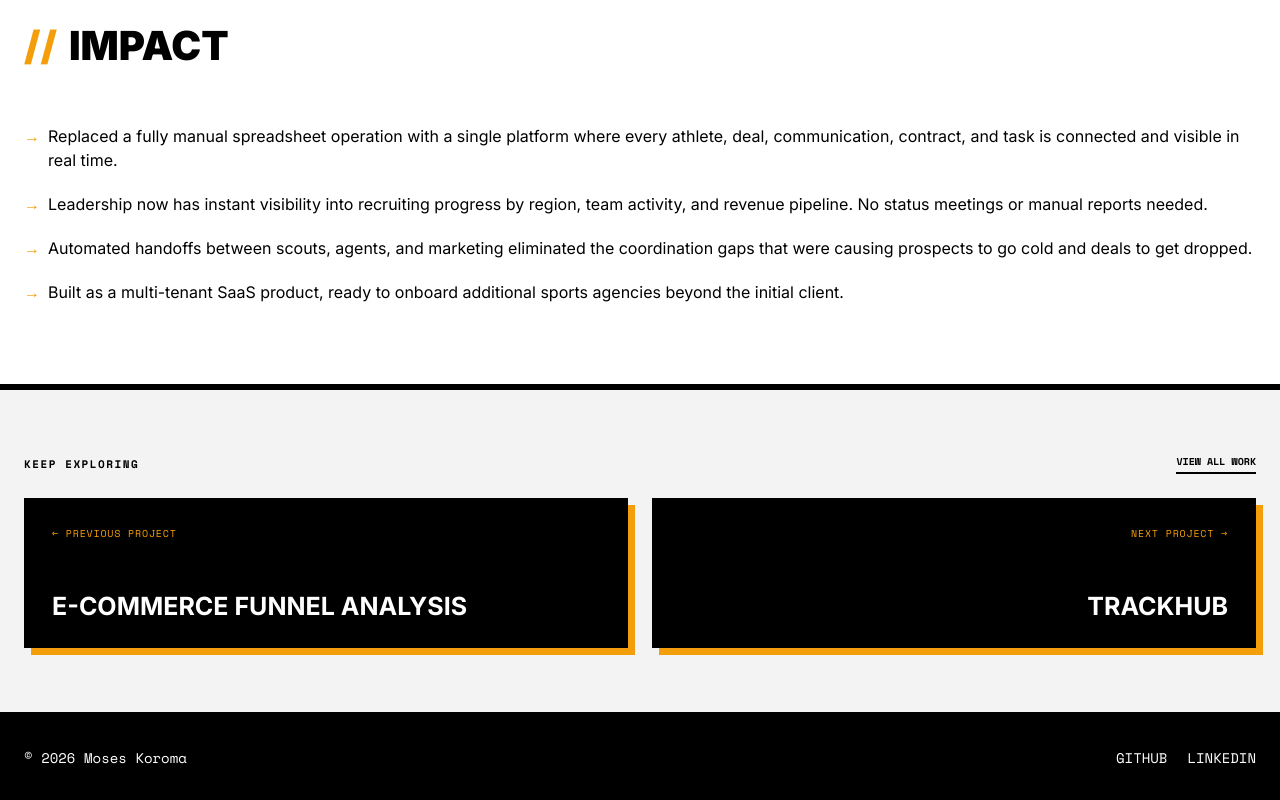
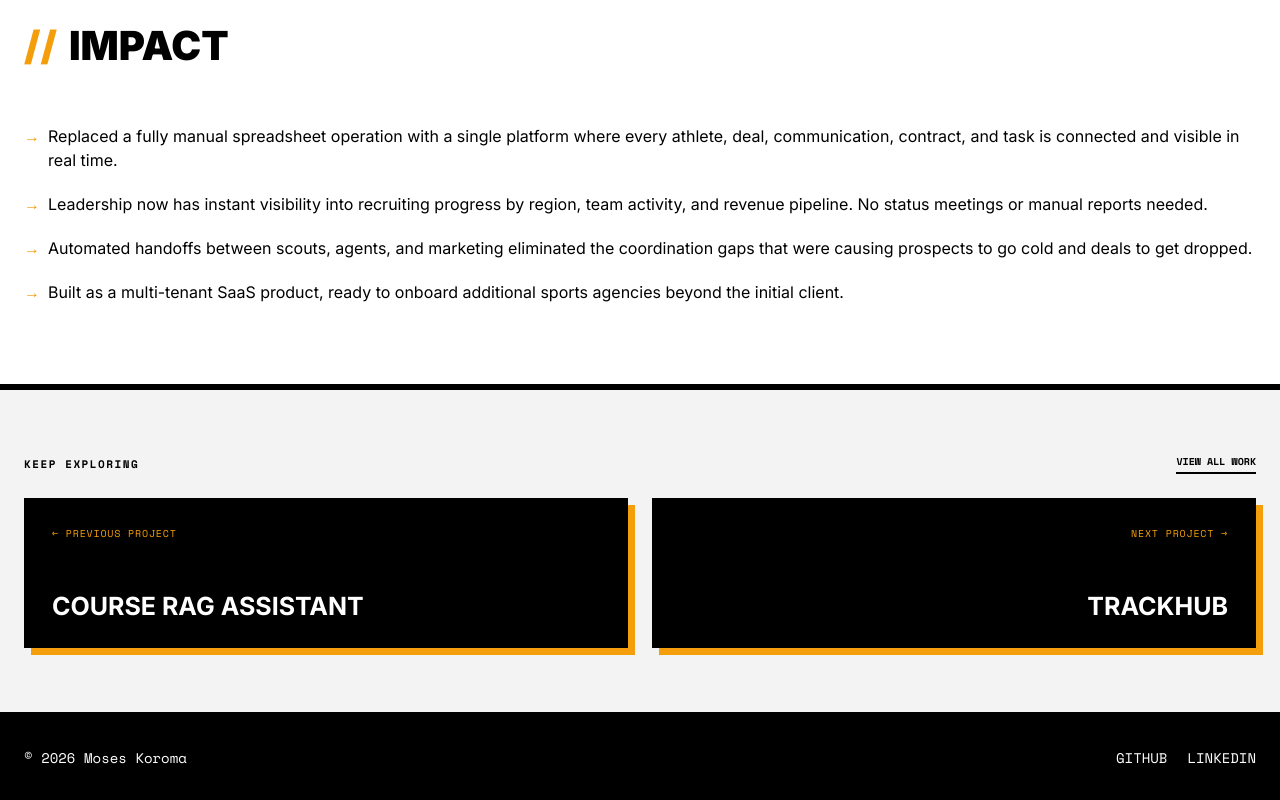
Before and after one commit to mokeyzz1/my-website, a Next.js app: page /work/athletedesk in a window 1280 px wide. Shown: the part 5378-6178 px from the top of the page. Built offline with nearby package versions, Linux system fonts and the light colour scheme.

Commit message:
Add Course RAG to project navigation

```diff
--- a/app/work/ProjectNavigation.js
+++ b/app/work/ProjectNavigation.js
@@ -1,6 +1,7 @@
 import Link from "next/link";
 
 const projects = [
+  { slug: "course-rag-assistant", title: "Course RAG Assistant", accent: "#06b6d4" },
   { slug: "athletedesk", title: "AthleteDesk", accent: "#f59e0b" },
   { slug: "trackhub", title: "TrackHub", accent: "#00d4ff" },
   { slug: "saas-ab-test-onboarding", title: "B2B SaaS Onboarding Experiment", accent: "#10b981" },
```
